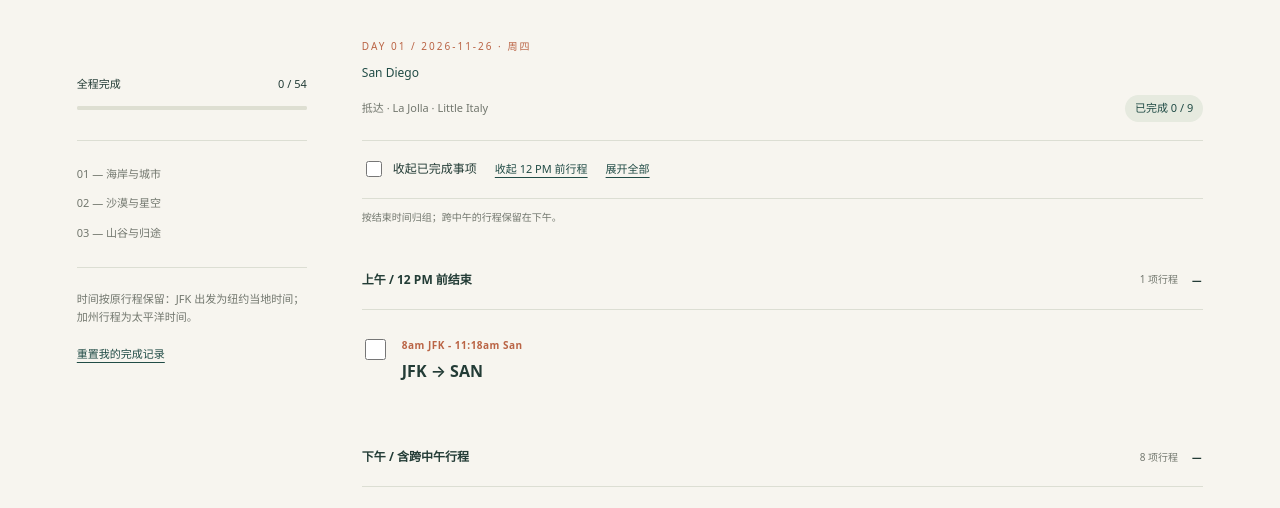
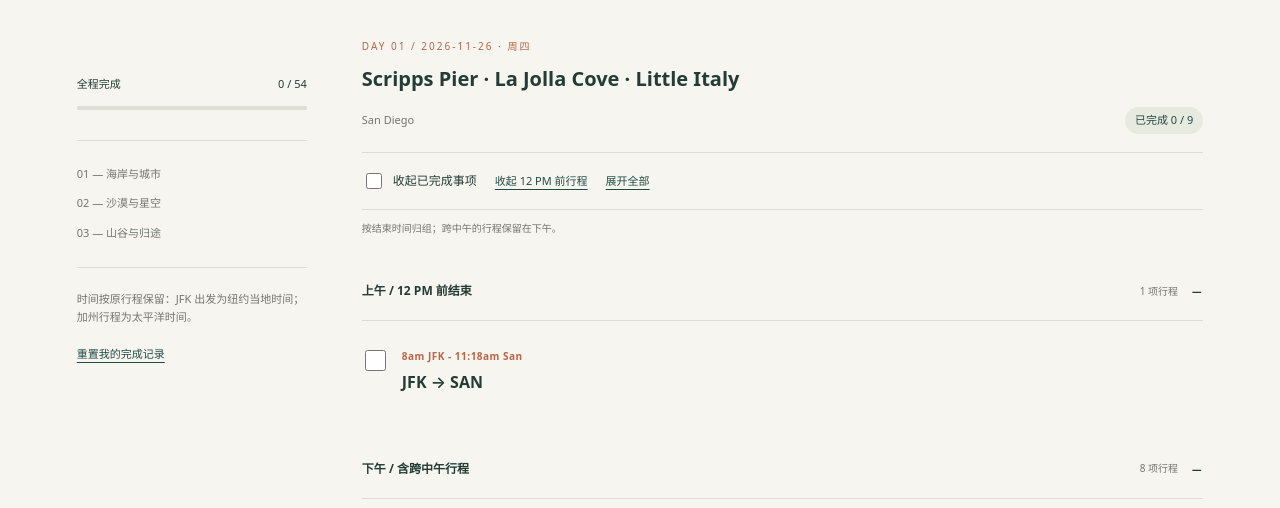
Before and after one commit to XiaochangCheng/Trip, a plain HTML site: page trips/southern-california-2026/index.html in a window 1280 px wide. Shown: the part 281-789 px from the top of the page. Drawn offline with Linux system fonts and the light colour scheme.

Commit message:
Use daily destination lists instead of poetic titles

```diff
--- a/trips/southern-california-2026/app.js
+++ b/trips/southern-california-2026/app.js
@@ -33,14 +33,14 @@ function renderTimeline(){
 }
 function renderDay(){
  const day=data.days[selected];document.querySelectorAll('[role=tab]').forEach((b,i)=>{b.setAttribute('aria-selected',String(i===selected));b.tabIndex=i===selected?0:-1;});$('#day-panel').setAttribute('aria-labelledby','tab-'+selected);
- const heading=$('#day-heading');heading.replaceChildren(el('p','day-kicker',`DAY 0${selected+1} / ${day.date} · ${day.weekday}`));heading.append(el('p','day-route',day.route));const meta=el('div','day-meta');const badge=el('span','badge');badge.id='day-count';meta.append(el('span','',day.tagline),badge);heading.append(meta);
+ const heading=$('#day-heading');heading.replaceChildren(el('p','day-kicker',`DAY 0${selected+1} / ${day.date} · ${day.weekday}`));heading.append(el('h2','day-title',day.title));const meta=el('div','day-meta');const badge=el('span','badge');badge.id='day-count';meta.append(el('span','',day.route),badge);heading.append(meta);
  if(day.intro.length){const intro=el('div','intro');day.intro.forEach(p=>intro.append(el('p','',p)));heading.append(intro);}renderTimeline();updateCounts();
 }
 $('#hide-done').checked=state.hideDone;$('#hide-done').addEventListener('change',e=>{state.hideDone=e.target.checked;save();renderTimeline();});
 $('#collapse-morning').addEventListener('click',()=>{const group=$('[data-period=morning]');if(group){group.open=false;state.closed[data.days[selected].date+'-morning']=true;save();}});
 $('#expand-all').addEventListener('click',()=>{document.querySelectorAll('#timeline details').forEach(d=>d.open=true);for(const key of ['morning','afternoon','evening'])state.closed[data.days[selected].date+'-'+key]=false;save();});
 $('#reset').addEventListener('click',()=>{if(confirm('清除当前浏览器中的全部完成记录？行程内容不受影响。')){state.done={};save();renderDay();}});
-fetch('./data/itinerary.json').then(r=>{if(!r.ok)throw Error('HTTP '+r.status);return r.json();}).then(json=>{
+fetch('./data/itinerary.json', { cache: 'no-store' }).then(r=>{if(!r.ok)throw Error('HTTP '+r.status);return r.json();}).then(json=>{
  data=json;const date=location.hash.slice(1);const index=data.days.findIndex(d=>d.date===date);selected=index<0?0:index;
  data.days.forEach((day,i)=>{const button=el('button','tab');button.id='tab-'+i;button.setAttribute('role','tab');button.setAttribute('aria-controls','day-panel');button.append(el('span','day-number','DAY 0'+(i+1)));const date=el('span','date',day.date.slice(5).replace('-','.'));date.append(el('small','',day.weekday));button.append(date,el('span','place',i<2?'San Diego':i===2?'Joshua Tree':i===3?'Palm Springs':'归途 · San Diego'));button.addEventListener('click',()=>{selected=i;history.replaceState(null,'','#'+day.date);renderDay();});button.addEventListener('keydown',e=>{let next;if(e.key==='ArrowRight')next=(i+1)%data.days.length;if(e.key==='ArrowLeft')next=(i+data.days.length-1)%data.days.length;if(e.key==='Home')next=0;if(e.key==='End')next=data.days.length-1;if(next!==undefined){e.preventDefault();$('#tab-'+next).click();$('#tab-'+next).focus();}});$('#tabs').append(button);});renderDay();
 }).catch(()=>{$('#timeline').replaceChildren(el('p','empty','行程未能加载。请通过本地预览服务器或部署网址打开页面，再刷新重试。'));});
--- a/trips/southern-california-2026/data/itinerary.json
+++ b/trips/southern-california-2026/data/itinerary.json
@@ -4,9 +4,9 @@
     {
       "date": "2026-11-26",
       "weekday": "周四",
-      "title": "海岸的第一眼",
+      "title": "Scripps Pier · La Jolla Cove · Little Italy",
       "route": "San Diego",
-      "tagline": "抵达 · La Jolla · Little Italy",
+      "tagline": "Scripps Pier · La Jolla Cove · Little Italy",
       "intro": [],
       "items": [
         {
@@ -118,9 +118,9 @@
     {
       "date": "2026-11-27",
       "weekday": "周五",
-      "title": "沿着海岸慢慢走",
+      "title": "Torrey Pines · Balboa Park · Coronado · Sunset Cliffs · Gaslamp Quarter",
       "route": "San Diego",
-      "tagline": "Torrey Pines · Coronado · Sunset Cliffs",
+      "tagline": "Torrey Pines · Balboa Park · Coronado · Sunset Cliffs · Gaslamp Quarter",
       "intro": [],
       "items": [
         {
@@ -268,9 +268,9 @@
     {
       "date": "2026-11-28",
       "weekday": "周六",
-      "title": "从海风驶向沙漠",
+      "title": "Tuna Harbor Market · Hidden Valley · Skull Rock（可选）· Keys View",
       "route": "San Diego → Joshua Tree",
-      "tagline": "海鲜市场 · 巨石步道 · 沙漠星空",
+      "tagline": "Tuna Harbor Market · Hidden Valley · Skull Rock（可选）· Keys View",
       "intro": [],
       "items": [
         {
@@ -386,9 +386,9 @@
     {
       "date": "2026-11-29",
       "weekday": "周日",
-      "title": "仙人掌与山顶风景",
+      "title": "Skull Rock · Cholla Cactus Garden · Palm Springs Downtown · Aerial Tramway",
       "route": "Joshua Tree → Palm Springs",
-      "tagline": "Skull Rock · Cholla · Aerial Tramway",
+      "tagline": "Skull Rock · Cholla Cactus Garden · Palm Springs Downtown · Aerial Tramway",
       "intro": [
         "这天建议上午继续游览 Joshua Tree，下午前往 Palm Springs。重点是 Skull Rock、Cholla Cactus Garden、Palm Springs Downtown 和 Aerial Tramway。"
       ],
@@ -527,9 +527,9 @@
     {
       "date": "2026-11-30",
       "weekday": "周一",
-      "title": "再看一眼圣地亚哥",
+      "title": "USS Midway · 胜利之吻雕像 · Seaport Village · Downtown · SAN 机场",
       "route": "Palm Springs → San Diego → 纽约",
-      "tagline": "海港漫步 · 返程",
+      "tagline": "USS Midway · 胜利之吻雕像 · Seaport Village · Downtown · SAN 机场",
       "intro": [
         "这天晚上 10:35 PM 从 SAN 机场起飞，所以白天还有时间游览 San Diego。",
         "建议上午9:00退房，9:30出发返回 San Diego。下午主要安排 Downtown 海港附近的景点，尽量减少绕路。"
--- a/trips/southern-california-2026/index.html
+++ b/trips/southern-california-2026/index.html
@@ -1,4 +1,4 @@
 <!doctype html>
-<html lang="zh-CN"><head><meta charset="utf-8"><meta name="viewport" content="width=device-width, initial-scale=1"><meta name="theme-color" content="#214c46"><meta name="description" content="2026 南加州五日公路旅行：San Diego、Joshua Tree 与 Palm Springs。每日时间线、导航与个人进度。"><title>南加州五日行程 | Trip</title><link rel="stylesheet" href="./styles.css"><script src="./app.js" defer></script></head>
+<html lang="zh-CN"><head><meta charset="utf-8"><meta name="viewport" content="width=device-width, initial-scale=1"><meta name="theme-color" content="#214c46"><meta name="description" content="2026 南加州五日公路旅行：San Diego、Joshua Tree 与 Palm Springs。每日时间线、导航与个人进度。"><title>南加州五日行程 | Trip</title><link rel="stylesheet" href="./styles.css?v=20261114-places"><script src="./app.js?v=20261114-places" defer></script></head>
 <body><header class="simple-header"><a href="../../">← 所有行程</a><h1>San Diego · Joshua Tree · Palm Springs</h1><p>2026.11.26 — 11.30 · 五日自驾行程</p></header>
 <main><nav id="tabs" class="tabs" role="tablist" aria-label="选择旅行日期"></nav><div class="layout"><aside><div class="total"><span>全程完成</span><strong id="total-count">0 / 54</strong></div><progress id="total-progress" max="54" value="0" aria-label="全程完成进度"></progress><div class="legend"><span>01 — 海岸与城市</span><span>02 — 沙漠与星空</span><span>03 — 山谷与归途</span></div><p class="timezone">时间按原行程保留：JFK 出发为纽约当地时间；加州行程为太平洋时间。</p><button id="reset" class="text-button">重置我的完成记录</button><p id="storage-status" role="status" class="storage"></p></aside><section id="day-panel" role="tabpanel" tabindex="0"><div id="day-heading"></div><div class="toolbar"><label class="switch"><input type="checkbox" id="hide-done">收起已完成事项</label><button id="collapse-morning" class="text-button">收起 12 PM 前行程</button><button id="expand-all" class="text-button">展开全部</button></div><p class="group-hint">按结束时间归组；跨中午的行程保留在下午。</p><div id="timeline"><p role="status">正在加载旅行手记…</p></div></section></div></main><footer><span>Trip · 南加州 2026</span><span>行程原文保留，营业与交通安排以实际为准。</span></footer><noscript>请启用 JavaScript 以查看每日行程并保存个人进度。</noscript></body></html>
```
Also changed, not shown: trips/southern-california-2026/styles.css.
